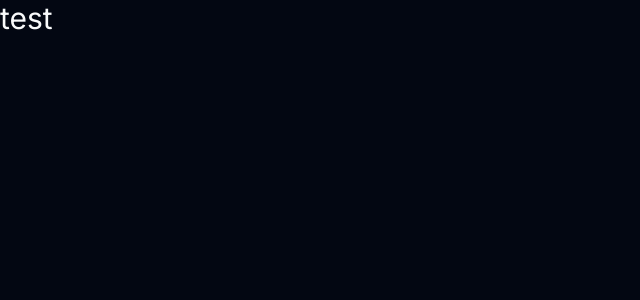
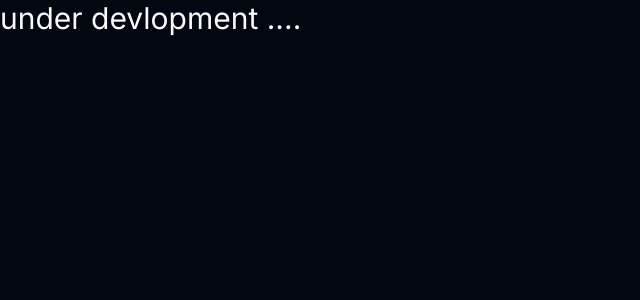
Before and after one commit to codershubinc/codershubinc, a Next.js app: page / in a window 1280 px wide. Shown: the top 300 px of the page, without its empty margins (0-640 px from the left). Built offline with nearby package versions, Linux system fonts and the light colour scheme.

Commit message:
under development tag

```diff
--- a/src/app/page.tsx
+++ b/src/app/page.tsx
@@ -3,7 +3,7 @@
 export default function Home() {
   return (
     <main className="text-3xl">
-      test
+      under devlopment ....
     </main>
   );
 }
```
